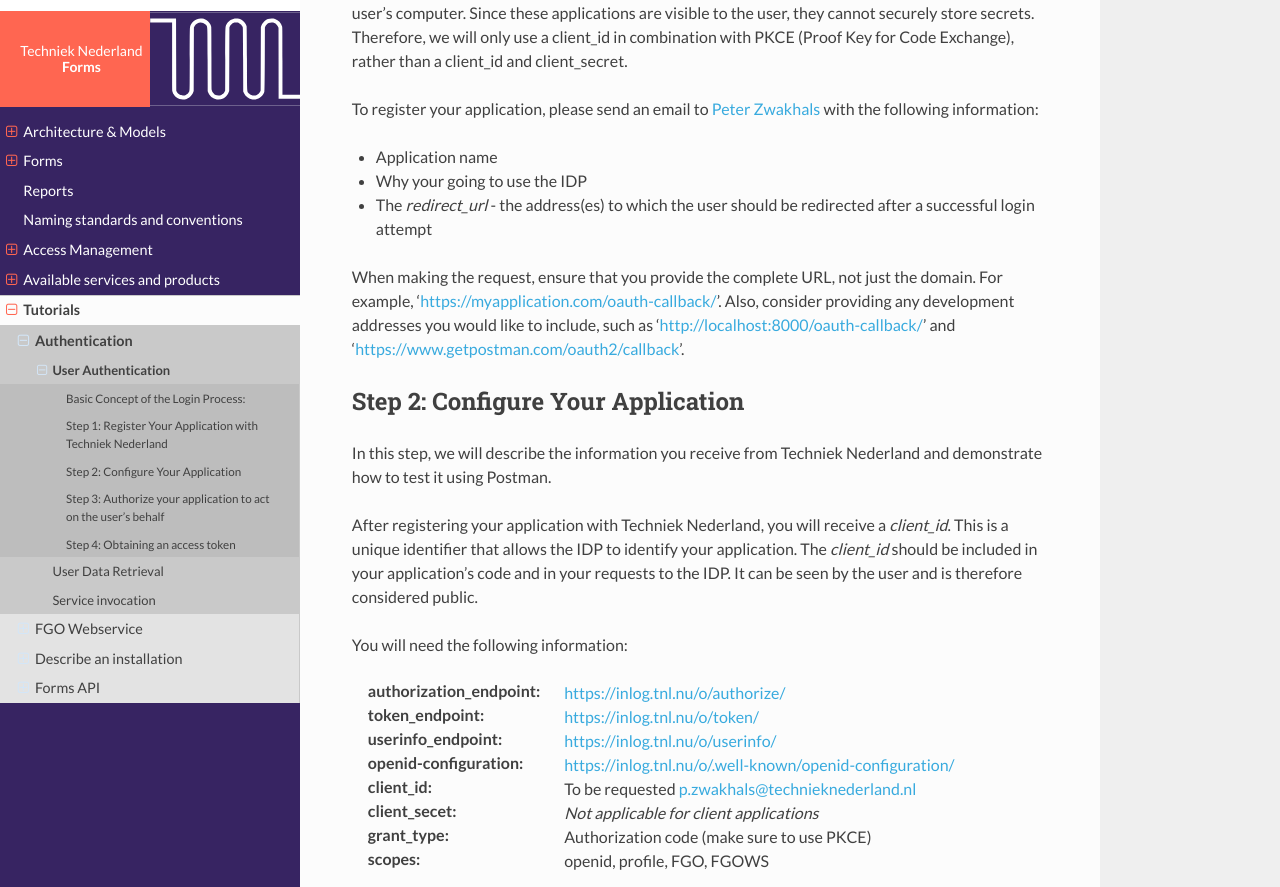
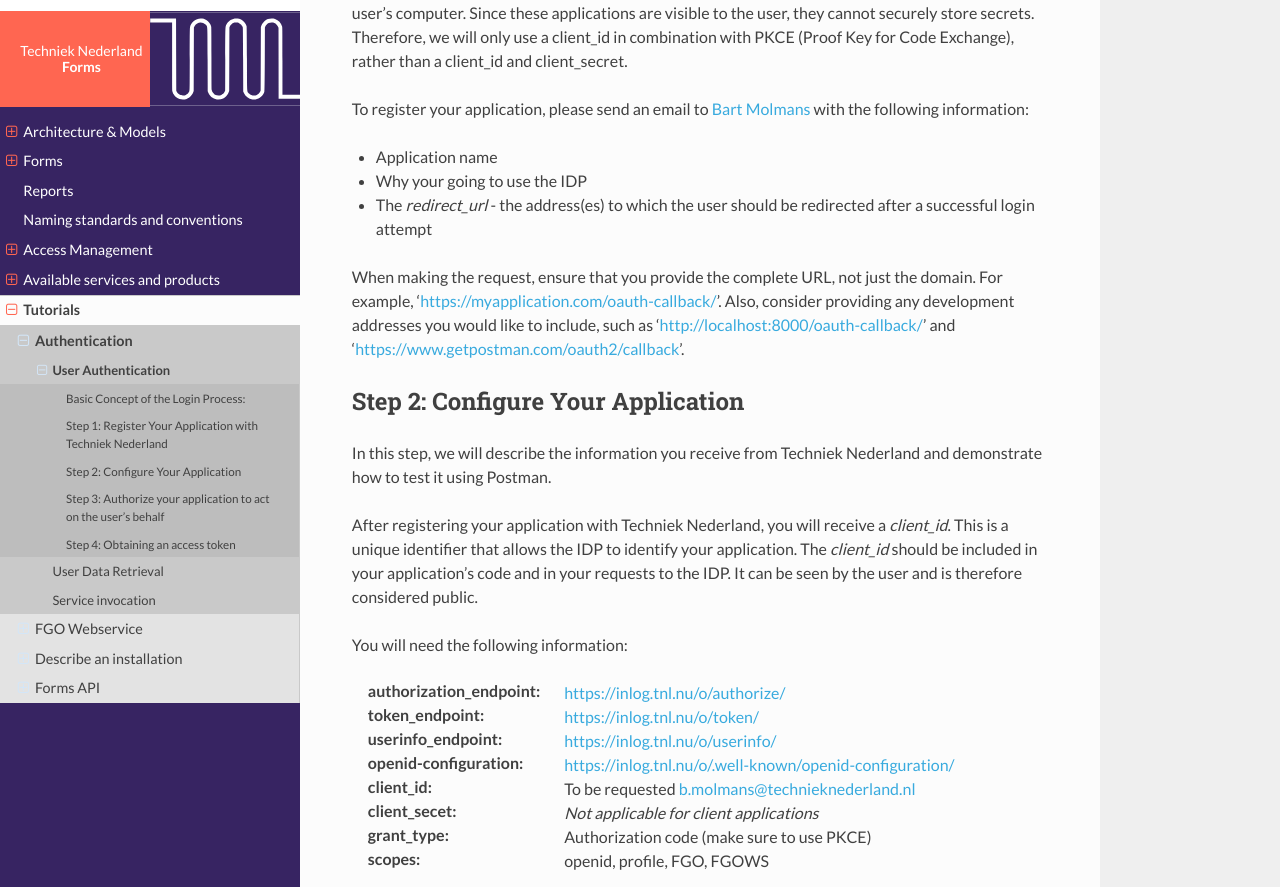
Before and after one commit to Techniek-Nederland/techniek-nederland-formulieren, a Sphinx documentation site: the page built from source/tutorials/authentication/user_authentication.rst, in a window 1280 px wide and 1400 px high, scrolled down 590 px. Shown: the part 161-1048 px from the top of the window. Built offline with Sphinx 7.4.7 and the Read the Docs theme 3.1.0, drawn with Linux system fonts in a browser that asks for light colours.

Commit message:
Replace Zwakhals with Molmans (#19)

```diff
--- a/source/naming-conventions.rst
+++ b/source/naming-conventions.rst
@@ -8,4 +8,4 @@ A first attempt has been made to produce a list of standard terms to use through
 ways to name something (eg. 'Naam', 'Voornaam + Achternaam', 'Volledige naam'). The draft version of this
 document can be downloaded
 `Form Fields Naming Convensions (XLSX) <_static/files/techniek-nederland-form-fields-naming-convention-v5.xlsx>`_. This
-document is currently maintained by `Peter Zwakhals @ Techniek Nederland <mailto:p.zwakhals@TechniekNederland.nl>`_.
+document is currently maintained by `Bart Molmans @ Techniek Nederland <mailto:b.molmans@TechniekNederland.nl>`_.
--- a/source/tutorials/authentication/index.rst
+++ b/source/tutorials/authentication/index.rst
@@ -11,7 +11,7 @@ Provider (IDP) of Techniek Nederland, which can be accessed at https://inlog.tnl
 refer to this IDP using the OAuth protocol.
 
 Third-party software needs a `client_id` and `client_secret` to use the Identity Service Provider. These credentials
-can be requested from Peter Zwakhals by sending an email to p.zwakhals@technieknederland.nl.
+can be requested from Bart Molmans by sending an email to b.molmans@technieknederland.nl.
 
 The following tutorials provide detailed instructions for enabling third-party software to allow users to log in
 and access Techniek Nederland's web services on their behalf. Additionally, the tutorials explain how to retrieve
--- a/source/tutorials/authentication/user_authentication.rst
+++ b/source/tutorials/authentication/user_authentication.rst
@@ -24,7 +24,7 @@ applications (JavaScript applications) or applications installed on the user's c
 are visible to the user, they cannot securely store secrets. Therefore, we will only use a client_id in combination
 with PKCE (Proof Key for Code Exchange), rather than a client_id and client_secret.
 
-To register your application, please send an email to `Peter Zwakhals <p.zwakhals@technieknederland.nl>`_ with the following information:
+To register your application, please send an email to `Bart Molmans <b.molmans@TechniekNederland.nl>`_ with the following information:
 
 * Application name
 * Why your going to use the IDP
@@ -51,7 +51,7 @@ You will need the following information:
 :token_endpoint:            https://inlog.tnl.nu/o/token/
 :userinfo_endpoint:         https://inlog.tnl.nu/o/userinfo/
 :openid-configuration:      https://inlog.tnl.nu/o/.well-known/openid-configuration/
-:client_id:                 To be requested p.zwakhals@technieknederland.nl
+:client_id:                 To be requested b.molmans@technieknederland.nl
 :client_secet:              *Not applicable for client applications*
 :grant_type:                Authorization code (make sure to use PKCE)
 :scopes:                    openid, profile, FGO, FGOWS
```
